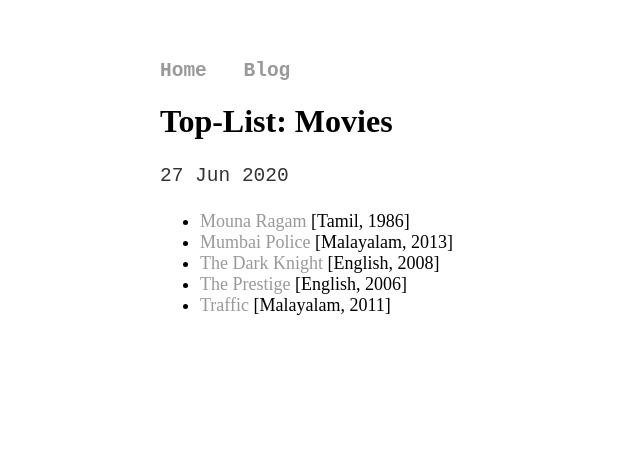
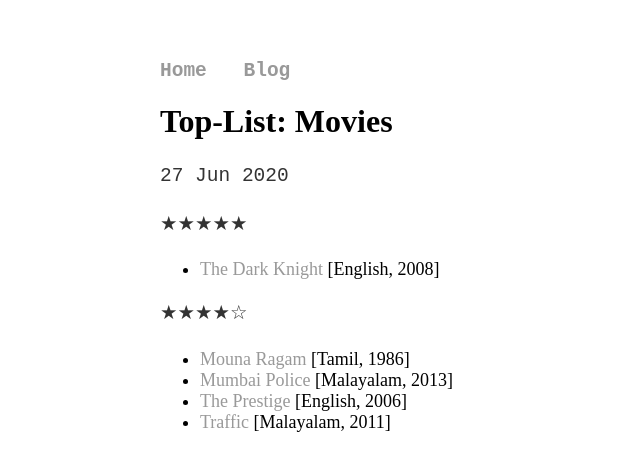
Before and after one commit to joe019/joe019.github.io, a Jekyll site: the page built from _posts/2020-06-27-movies.md, in a window 1280 px wide. Shown: the top 471 px of the page, without its empty margins (0-640 px from the left). Built offline with Jekyll 4.4.1, drawn with Linux system fonts in a browser that asks for light colours; part of the change alters nothing that is shown.

Commit message:
Minor changes

```diff
--- a/_posts/2020-06-27-movies.md
+++ b/_posts/2020-06-27-movies.md
@@ -3,9 +3,12 @@ layout: post
 title: "Top-List: Movies"
 date: 2020-06-27
 ---
+<p>&#9733;&#9733;&#9733;&#9733;&#9733;</p>
+
+* [The Dark Knight](https://www.primevideo.com/detail/0QSTXR0EXWWYI4D3UGMLFM4A0Q) [English, 2008]
+<p>&#9733;&#9733;&#9733;&#9733;&#9734;</p>
 
 * [Mouna Ragam](https://www.primevideo.com/detail/0KN7YBDJ8UZNMGZZ4U1PPTSRT0/) [Tamil, 1986]
 * [Mumbai Police](https://www.hotstar.com/in/movies/mumbai-police/1000081082) [Malayalam, 2013]
-* [The Dark Knight](https://www.primevideo.com/detail/0QSTXR0EXWWYI4D3UGMLFM4A0Q) [English, 2008]
 * [The Prestige](https://www.primevideo.com/detail/0NHF8XHW3MHY857TGPSWTYCXTI) [English, 2006]
 * [Traffic](https://www.hotstar.com/in/movies/traffic/1000100644) [Malayalam, 2011]
```
